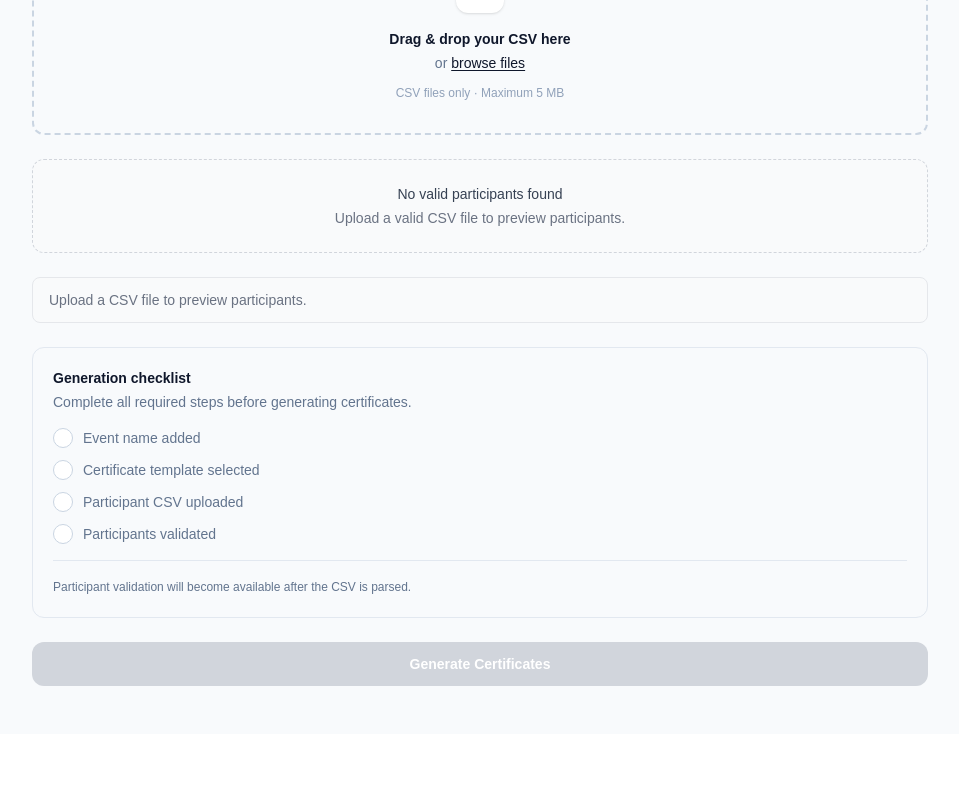
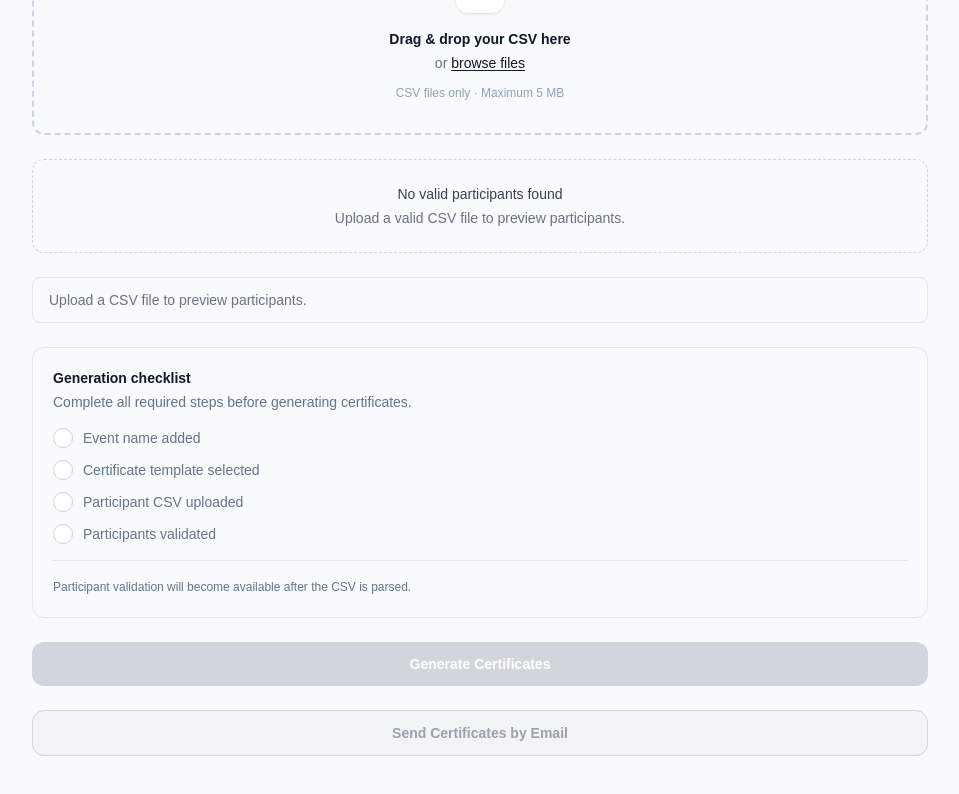
Before and after one commit to shaurya3571/certificate-generator, a Next.js app: page / in a window 1280 px wide. Shown: the part 1518-2312 px from the top of the page, without its empty margins (160-1119 px from the left). Before the commit the page ends 2252 px from the top, so only its background shows below. Built offline with nearby package versions, Linux system fonts and the light colour scheme.

Commit message:
feat: add email sending status UI

```diff
--- a/src/app/page.tsx
+++ b/src/app/page.tsx
@@ -10,6 +10,7 @@ import TemplateSelector from "@/components/certificate/TemplateSelector";
 import StepIndicator from "@/components/certificate/StepIndicator";
 import Header from "@/components/layout/Header";
 import PageContainer from "@/components/layout/PageContainer";
+import { EmailActions } from "@/components/certificate/EmailActions";
 import type {
   Participant,
   TemplateType,
@@ -92,6 +93,11 @@ export default function Home() {
               template={selectedTemplate}
               participants={participants}
             />
+            <EmailActions
+              eventName={eventName}
+              template={selectedTemplate}
+              participants={participants}
+            />
           </div>
         </section>
       </PageContainer>
--- /dev/null
+++ b/src/components/certificate/EmailActions.tsx
@@ -0,0 +1,251 @@
+"use client";
+
+import { useState } from "react";
+
+import type {
+  Participant,
+  TemplateType,
+} from "@/types/certificate";
+
+interface EmailActionsProps {
+  eventName: string;
+  template: TemplateType | null;
+  participants: Participant[];
+}
+
+interface EmailResult {
+  participant: Participant;
+  certificateId?: string;
+  success: boolean;
+  error?: string;
+}
+
+interface BulkEmailResponse {
+  success: boolean;
+  total: number;
+  successful: number;
+  failed: number;
+  results: EmailResult[];
+}
+
+type EmailStatus =
+  | "idle"
+  | "sending"
+  | "success"
+  | "partial"
+  | "error";
+
+export function EmailActions({
+  eventName,
+  template,
+  participants,
+}: EmailActionsProps) {
+  const [status, setStatus] =
+    useState<EmailStatus>("idle");
+
+  const [currentIndex, setCurrentIndex] =
+    useState(0);
+
+  const [result, setResult] =
+    useState<BulkEmailResponse | null>(null);
+
+  const [error, setError] =
+    useState<string | null>(null);
+
+  const canSend =
+    eventName.trim().length > 0 &&
+    template !== null &&
+    template !== "custom" &&
+    participants.length > 0;
+
+  const handleSendEmails = async () => {
+    if (!canSend || !template) {
+      return;
+    }
+
+    setStatus("sending");
+    setCurrentIndex(0);
+    setResult(null);
+    setError(null);
+
+    try {
+      const response = await fetch(
+        "/api/email/send-bulk",
+        {
+          method: "POST",
+          headers: {
+            "Content-Type": "application/json",
+          },
+          body: JSON.stringify({
+            eventName: eventName.trim(),
+            template,
+            participants,
+          }),
+        },
+      );
+
+      if (!response.ok) {
+        const data = await response.json();
+
+        throw new Error(
+          data.error ??
+            "Unable to send certificate emails.",
+        );
+      }
+
+      const data =
+        (await response.json()) as BulkEmailResponse;
+
+      setResult(data);
+
+      if (data.failed === 0) {
+        setStatus("success");
+      } else if (data.successful > 0) {
+        setStatus("partial");
+      } else {
+        setStatus("error");
+      }
+
+      setCurrentIndex(data.total);
+    } catch (err) {
+      setError(
+        err instanceof Error
+          ? err.message
+          : "Unable to send certificate emails.",
+      );
+
+      setStatus("error");
+    }
+  };
+
+  return (
+    <div className="space-y-4">
+      <button
+        type="button"
+        onClick={handleSendEmails}
+        disabled={
+          !canSend || status === "sending"
+        }
+        className="flex w-full items-center justify-center gap-2 rounded-xl border border-gray-300 bg-white px-5 py-3 text-sm font-semibold text-gray-800 transition hover:bg-gray-50 disabled:cursor-not-allowed disabled:bg-gray-100 disabled:text-gray-400"
+      >
+        {status === "sending" && (
+          <span
+            className="h-4 w-4 animate-spin rounded-full border-2 border-gray-400 border-t-transparent"
+            aria-hidden="true"
+          />
+        )}
+
+        {status === "sending"
+          ? "Sending certificates..."
+          : "Send Certificates by Email"}
+      </button>
+
+      {status === "sending" && (
+        <div
+          role="status"
+          className="rounded-xl border border-gray-200 bg-gray-50 p-4"
+        >
+          <p className="text-sm font-semibold text-gray-800">
+            Sending certificates
+          </p>
+
+          <p className="mt-1 text-sm text-gray-600">
+            Processing {currentIndex + 1} of{" "}
+            {participants.length}...
+          </p>
+
+          <div className="mt-3 h-2 overflow-hidden rounded-full bg-gray-200">
+            <div
+              className="h-full rounded-full bg-gray-800 transition-all"
+              style={{
+                width: `${Math.min(
+                  ((currentIndex + 1) /
+                    participants.length) *
+                    100,
+                  100,
+                )}%`,
+              }}
+            />
+          </div>
+        </div>
+      )}
+
+      {status === "success" && result && (
+        <div className="rounded-xl border border-green-200 bg-green-50 p-4">
+          <p className="text-sm font-semibold text-green-800">
+            ✓ All certificates sent successfully.
+          </p>
+
+          <p className="mt-1 text-sm text-green-700">
+            {result.successful}{" "}
+            {result.successful === 1
+              ? "certificate"
+              : "certificates"}{" "}
+            sent.
+          </p>
+        </div>
+      )}
+
+      {status === "partial" && result && (
+        <div className="rounded-xl border border-yellow-200 bg-yellow-50 p-4">
+          <p className="text-sm font-semibold text-yellow-800">
+            Some certificates could not be sent.
+          </p>
+
+          <p className="mt-1 text-sm text-yellow-700">
+            {result.successful} sent ·{" "}
+            {result.failed} failed
+          </p>
+
+          <div className="mt-4 space-y-2">
+            {result.results
+              .filter((item) => !item.success)
+              .map((item, index) => (
+                <div
+                  key={`${item.participant.email}-${index}`}
+                  className="rounded-lg border border-yellow-200 bg-white px-3 py-2"
+                >
+                  <p className="text-sm font-medium text-gray-800">
+                    {item.participant.name}
+                  </p>
+
+                  <p className="text-xs text-gray-500">
+                    {item.participant.email}
+                  </p>
+
+                  <p className="mt-1 text-xs text-red-600">
+                    {item.error ??
+                      "Unable to send certificate."}
+                  </p>
+                </div>
+              ))}
+          </div>
+        </div>
+      )}
+
+      {status === "error" && (
+        <div
+          role="alert"
+          className="rounded-xl border border-red-200 bg-red-50 p-4"
+        >
+          <p className="text-sm font-semibold text-red-800">
+            Certificate emails could not be sent.
+          </p>
+
+          <p className="mt-1 text-sm text-red-700">
+            {error ??
+              "Please check the email configuration and try again."}
+          </p>
+
+          <button
+            type="button"
+            onClick={handleSendEmails}
+            className="mt-4 rounded-lg border border-red-300 bg-white px-4 py-2 text-sm font-semibold text-red-700 transition hover:bg-red-50"
+          >
+            Try Again
+          </button>
+        </div>
+      )}
+    </div>
+  );
+}
```
